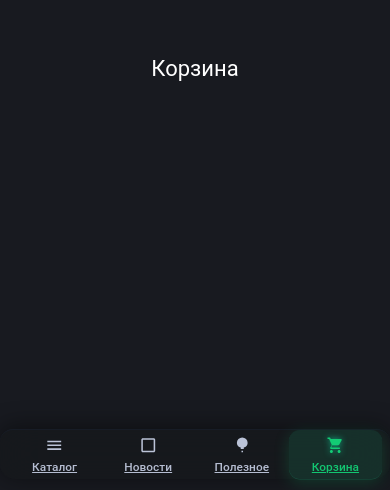
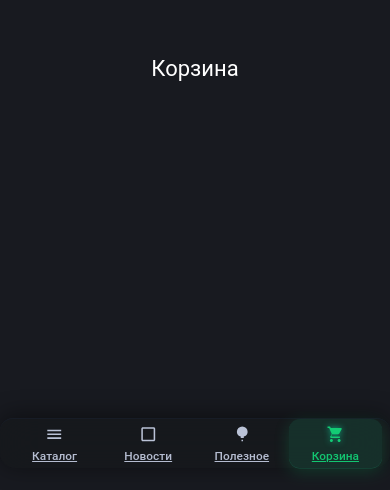
Before and after one commit to AlexSalavat/facade-stone-app, a React (Vite) app: page /cart in a window 390 px wide. Shown: the part 354-844 px from the top of the page. Built offline with nearby package versions, Linux system fonts and the light colour scheme; the HTML template or start-up script is replaced by a standard one.

Commit message:
fix: correct bg im

```diff
--- a/src/styles/BottomNav.css
+++ b/src/styles/BottomNav.css
@@ -1,7 +1,7 @@
 .bottom-nav {
   position: fixed;
   left: 0;
-  bottom: 18px; /* ПРИПОДНЯТЬ панель, чтобы не залезала на край! */
+  bottom: 34px; /* ← чуть выше, чем раньше! */
   width: 100vw;
   max-width: 100vw;
   height: 59px;
@@ -88,7 +88,7 @@
     height: 50px;
     border-radius: 13px 13px 15px 15px;
     padding: 0 2vw;
-    bottom: 11px;
+    bottom: 22px; /* и тут чуть выше */
   }
   .nav-btn {
     min-width: 40px;
```
